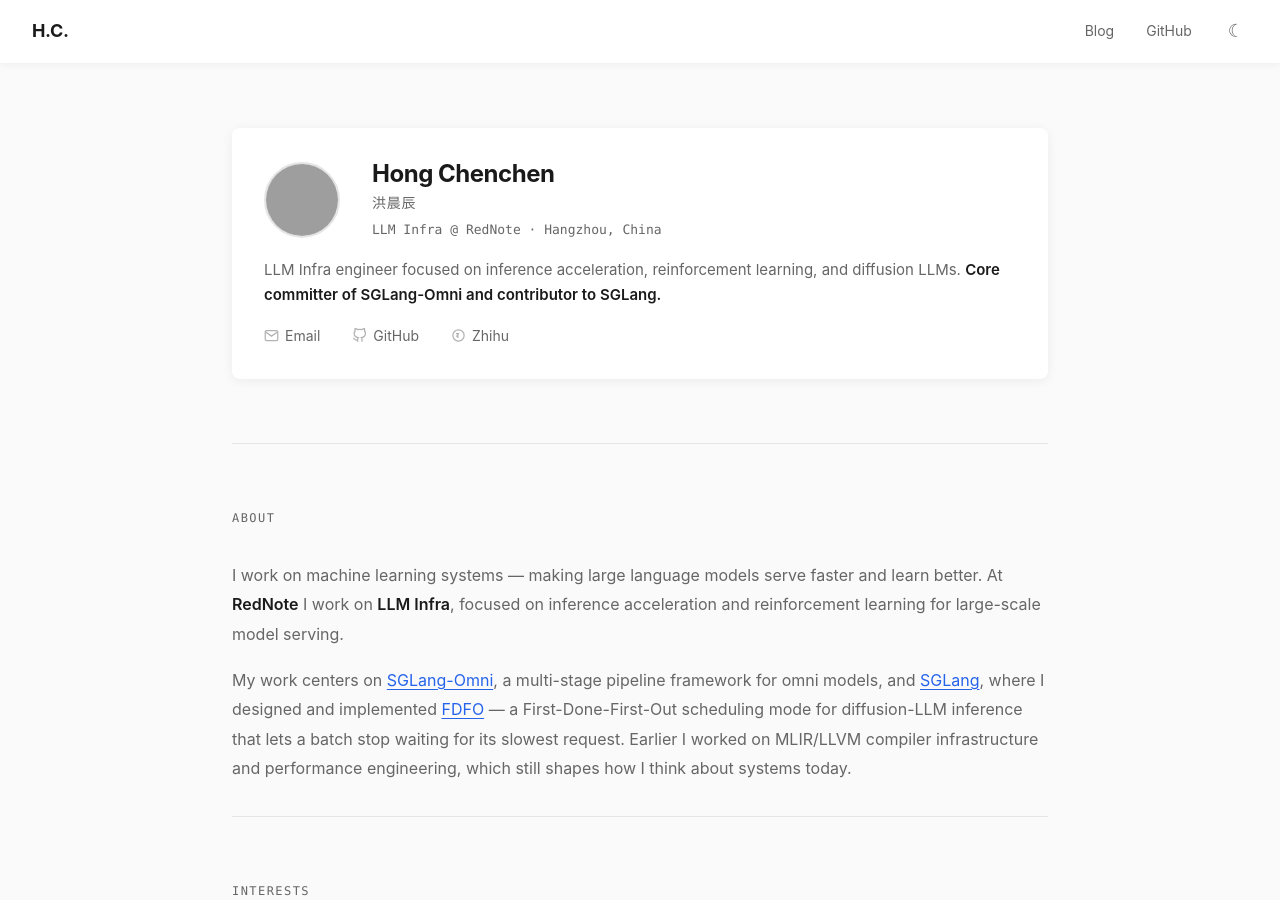
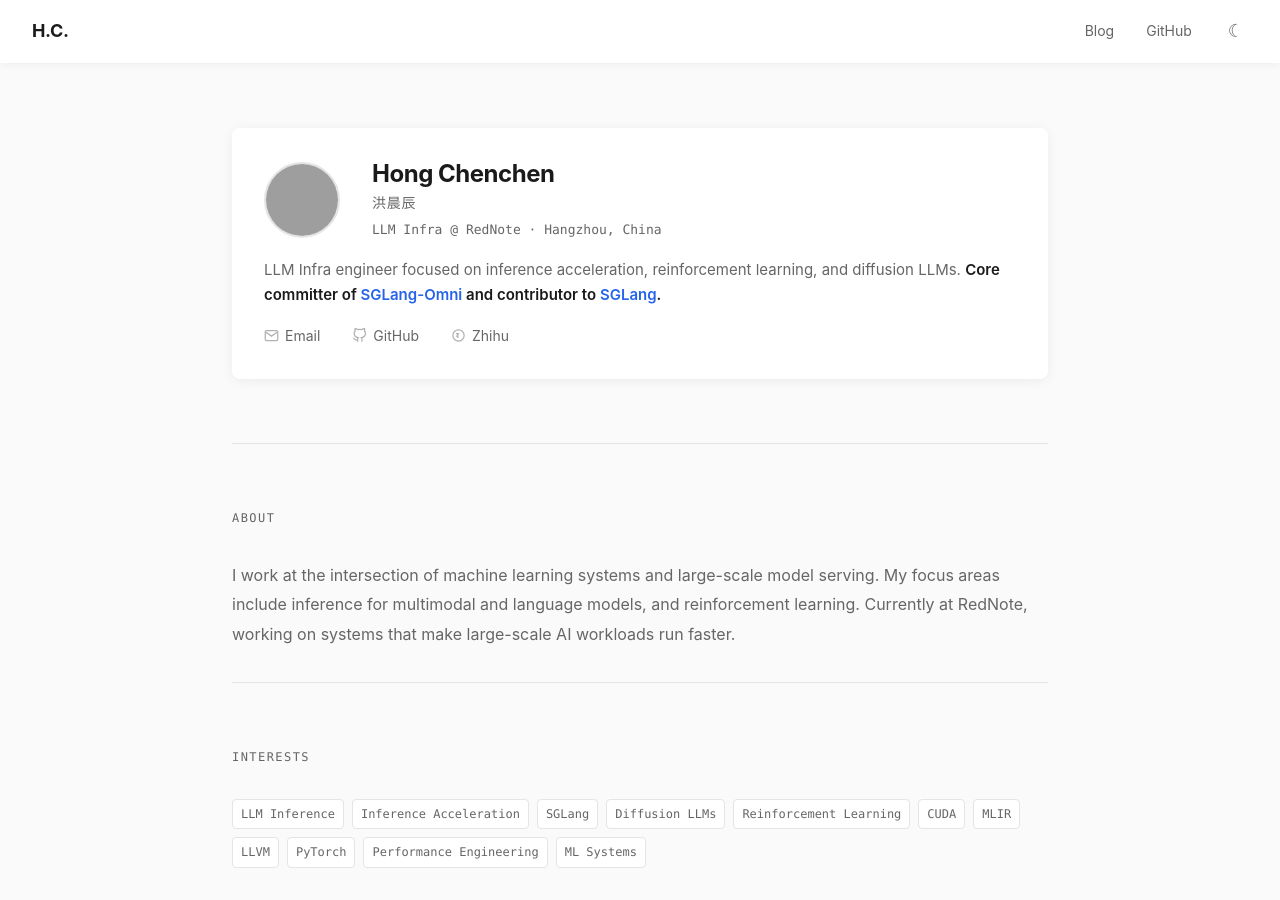
Before and after one commit to Hayden727/Hayden727.github.io, a Jekyll site: the page built from index.html, in a window 1280 px wide and 900 px high, scrolled down 836 px. Built offline with Jekyll 4.4.1, drawn with Linux system fonts in a browser that asks for light colours; grey boxes are pictures that could not be loaded.

Commit message:
refactor: restore single-paragraph About, move project links to bio
- About reverts to the original direction-focused single paragraph; focus is now
  inference for multimodal & language models and reinforcement learning. Drop the
  FDFO write-up (it's reachable via the Writing list)
- SGLang-Omni / SGLang links now live on the bold identity line in the bio

```diff
--- a/_layouts/home.html
+++ b/_layouts/home.html
@@ -26,7 +26,7 @@ layout: default
         <p class="profile-card__role">{{ site.role }} @ {{ site.company }} · {{ site.location }}</p>
       </div>
     </div>
-    <p class="profile-card__bio">LLM Infra engineer focused on inference acceleration, reinforcement learning, and diffusion LLMs. <strong>Core committer of SGLang-Omni and contributor to SGLang.</strong></p>
+    <p class="profile-card__bio">LLM Infra engineer focused on inference acceleration, reinforcement learning, and diffusion LLMs. <strong>Core committer of <a href="https://github.com/sgl-project/sglang-omni" target="_blank" rel="noopener">SGLang-Omni</a> and contributor to <a href="https://github.com/sgl-project/sglang" target="_blank" rel="noopener">SGLang</a>.</strong></p>
     <div class="profile-card__links">
       <a href="mailto:{{ site.emails[0] }}">
         <svg width="15" height="15" viewBox="0 0 24 24" fill="none" stroke="currentColor" stroke-width="2"><path d="M4 4h16c1.1 0 2 .9 2 2v12c0 1.1-.9 2-2 2H4c-1.1 0-2-.9-2-2V6c0-1.1.9-2 2-2z"/><polyline points="22,6 12,13 2,6"/></svg>
@@ -48,26 +48,11 @@ layout: default
   <!-- ===== About ===== -->
   <section class="section reveal">
     <h2 class="section__label">About</h2>
-    <div class="about__text">
-      <p>
-        I work on machine learning systems &mdash; making large language models
-        serve faster and learn better. At <strong>RedNote</strong> I work on
-        <strong>LLM Infra</strong>, focused on inference acceleration and
-        reinforcement learning for large-scale model serving.
-      </p>
-      <p>
-        My work centers on
-        <a href="https://github.com/sgl-project/sglang-omni" target="_blank" rel="noopener">SGLang-Omni</a>,
-        a multi-stage pipeline framework for omni models, and
-        <a href="https://github.com/sgl-project/sglang" target="_blank" rel="noopener">SGLang</a>,
-        where I designed and implemented
-        <a href="{{ '/2026/06/16/fdfo-dllm-scheduling/' | relative_url }}">FDFO</a> &mdash;
-        a First-Done-First-Out scheduling mode for diffusion-LLM inference that lets a
-        batch stop waiting for its slowest request. Earlier I worked on MLIR/LLVM
-        compiler infrastructure and performance engineering, which still shapes how I
-        think about systems today.
-      </p>
-    </div>
+    <p class="about__text">
+      I work at the intersection of machine learning systems and large-scale model serving.
+      My focus areas include inference for multimodal and language models, and reinforcement
+      learning. Currently at RedNote, working on systems that make large-scale AI workloads run faster.
+    </p>
   </section>
 
   <!-- ===== Interests ===== -->
```
